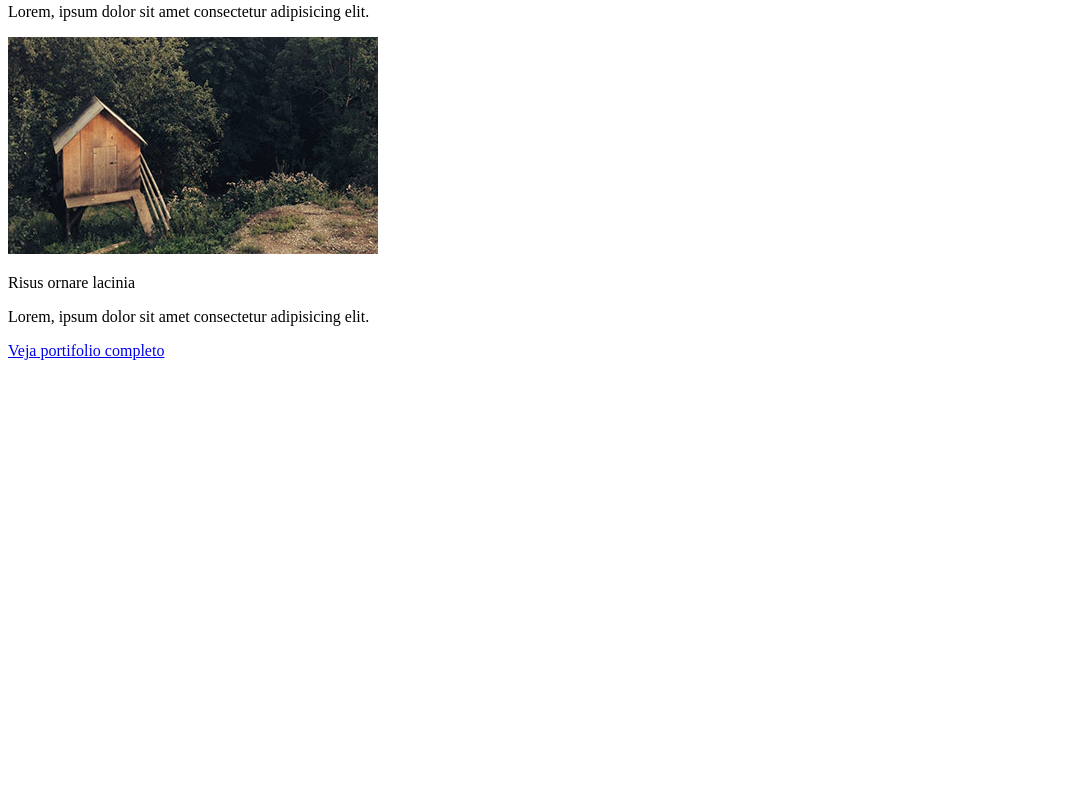
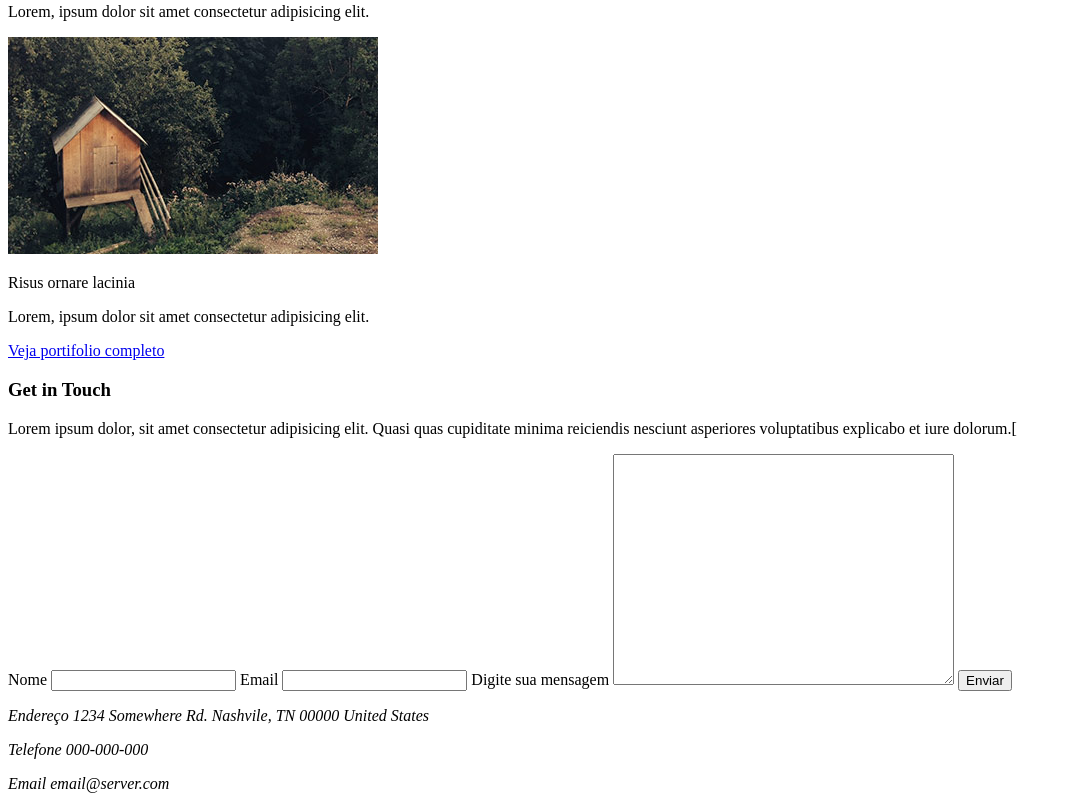
Before and after one commit to marcoleitecarmo/Curso-Udemy-HTML-5-CSS-3-JAVASCRIPT, a plain HTML site: page ProjetoStrata/index.html in a window 1280 px wide. Shown: the part 1881-2690 px from the top of the page, without its empty margins (0-1073 px from the left). Before the commit the page ends 2249 px from the top, so only its background shows below. Drawn offline with Linux system fonts and the light colour scheme.

Commit message:
melhorias 4

```diff
--- a/ProjetoStrata/index.html
+++ b/ProjetoStrata/index.html
@@ -100,6 +100,45 @@
             <a href="#" title="Veja portifolio completo" class="button-default">Veja portifolio completo</a>
         </section>
 
+        <section class="main-content-section">
+            <h3>Get in Touch</h3>
+
+            <p>Lorem ipsum dolor, sit amet consectetur adipisicing elit. Quasi quas cupiditate minima reiciendis nesciunt asperiores voluptatibus explicabo et iure dolorum.[</p>
+
+            <form action="#" method="post">
+
+                <label for="nome">Nome</label>
+                <input type="text" name="nome" id="nome">
+
+                <label for="email">Email</label>
+                <input type="text" name="email" id="email">
+
+                <label for="mensagem">Digite sua mensagem</label>
+                <textarea name="mensagem" id="mensagem" cols="40" rows="15"></textarea>
+
+                <input type="submit" value="Enviar">
+
+            </form>
+
+            <address>
+                <p>
+                    <span>Endereço</span>
+                    1234 Somewhere Rd. Nashvile, TN 00000 United States
+                </p>
+                <p>
+                    <span>Telefone</span>
+                    000-000-000
+                </p>
+                <p>
+                    <span>Email</span>
+                    email@server.com
+
+                </p>
+            </address>
+
+        </section>
+
+
     </main>
     <footer class="main-footer"></footer>
 
```
